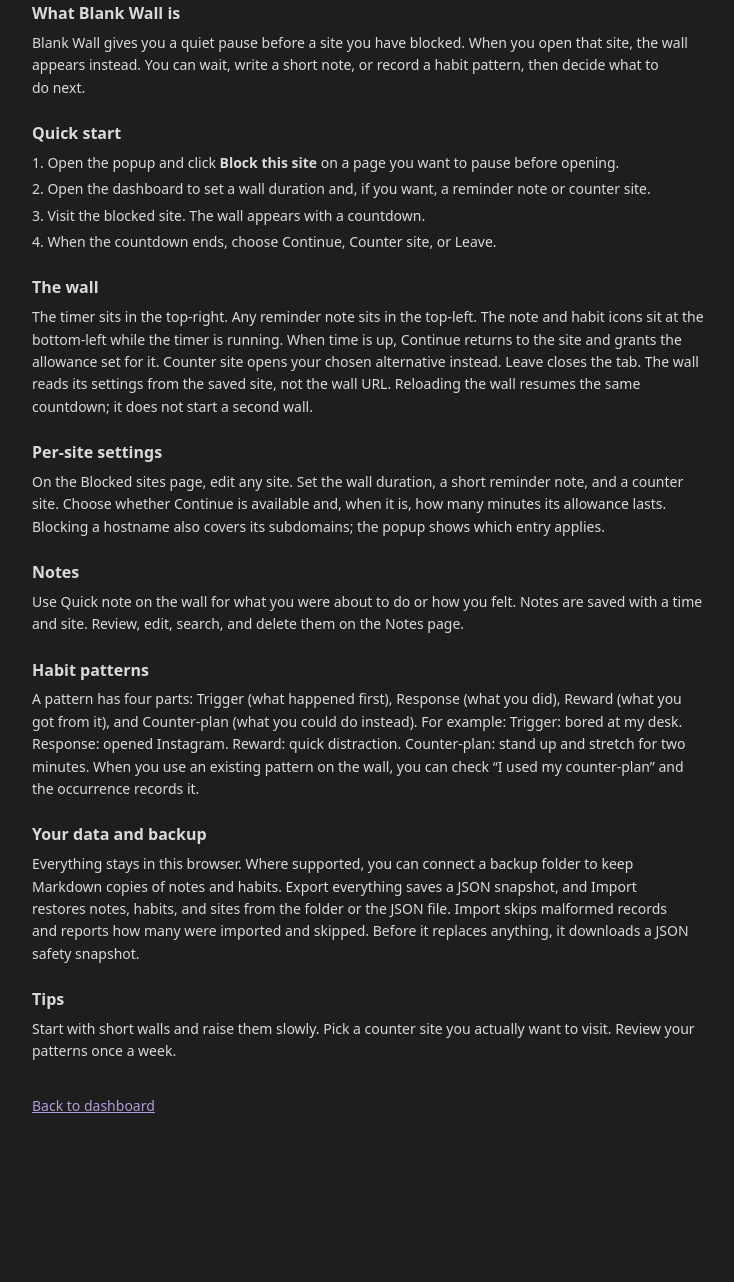
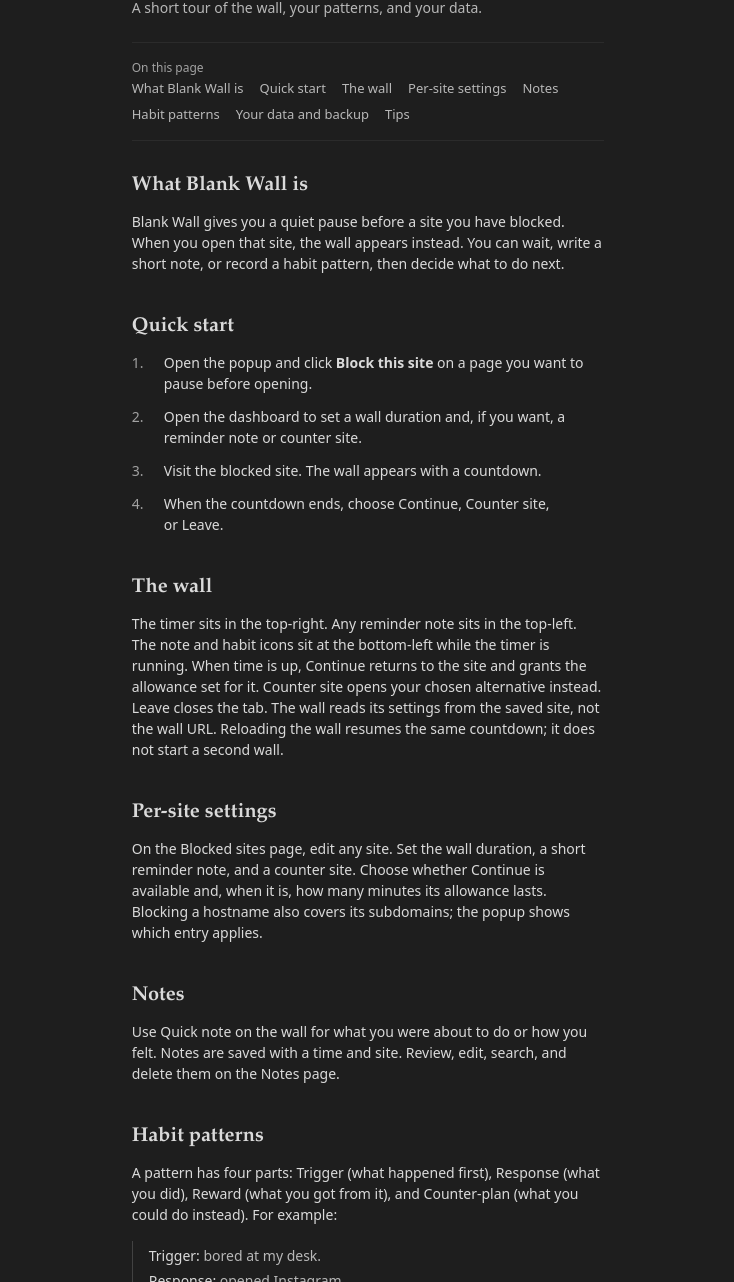
Before and after one commit to aviruproyneal/blank-wall, a browser extension: page extension/guide/guide.html in a window 1280 px wide. Shown: the part 71-1353 px from the top of the page, without its empty margins (272-1006 px from the left). Before the commit the page ends 1211 px from the top, so only its background shows below. Drawn offline with Linux system fonts and the light colour scheme.

Commit message:
style: redesign settings and guide

```diff
--- a/extension/guide/guide.css
+++ b/extension/guide/guide.css
@@ -1,43 +1,135 @@
 .guide {
-  max-width: var(--content-max);
+  max-width: var(--measure);
   margin: 0 auto;
-  padding: var(--page-padding);
+  padding: var(--space-7) var(--page-padding) var(--space-9);
+}
+
+.guide h1,
+.guide h2 {
+  font-family: var(--font-serif);
 }
 
 .guide h1 {
-  margin: 0 0 var(--space-6);
-  font-size: 1.25rem;
+  margin: 0;
+  font-size: var(--text-28);
+}
+
+.guide__intro {
+  max-width: var(--measure);
+  margin: var(--space-2) 0 0;
+  color: var(--text-muted);
+}
+
+.guide__contents {
+  margin-top: var(--space-6);
+  padding: var(--space-4) 0;
+  border-top: var(--border-width) solid var(--border-subtle);
+  border-bottom: var(--border-width) solid var(--border-subtle);
+}
+
+.guide__contents-title {
+  margin: 0;
+  color: var(--text-faint);
+  font-size: var(--text-12);
+  font-weight: var(--weight-medium);
+}
+
+.guide__contents ol {
+  display: flex;
+  flex-wrap: wrap;
+  gap: var(--space-1) var(--space-4);
+  margin: var(--space-2) 0 0;
+  padding: 0;
+  list-style: none;
+}
+
+.guide .guide__contents a {
+  color: var(--text-muted);
+  font-size: var(--text-13);
+  text-decoration: none;
+}
+
+.guide .guide__contents a:hover {
+  color: var(--accent);
+}
+
+.guide__article {
+  margin-top: var(--space-7);
 }
 
 .guide section {
-  margin: 0 0 var(--space-6);
+  margin: 0 0 var(--space-8);
 }
 
 .guide h2 {
-  margin: 0 0 var(--space-2);
-  font-size: 1rem;
+  margin: 0 0 var(--space-3);
+  font-size: var(--text-20);
 }
 
 .guide p,
 .guide ol {
   margin: 0;
-  line-height: 1.6;
+  line-height: var(--line-body);
 }
 
-.guide ol {
-  padding: 0;
-  list-style-position: inside;
+.guide p {
+  max-width: var(--measure);
 }
 
-.guide li + li {
+.guide__steps {
+  margin-top: var(--space-4);
+  padding: 0;
+  counter-reset: guide-step;
+  list-style: none;
+}
+
+.guide__steps li {
+  position: relative;
+  padding-left: var(--space-7);
+}
+
+.guide__steps li::before {
+  counter-increment: guide-step;
+  content: counter(guide-step) '.';
+  position: absolute;
+  left: 0;
+  color: var(--text-faint);
+  font-variant-numeric: tabular-nums;
+}
+
+.guide__steps li + li {
+  margin-top: var(--space-3);
+}
+
+.guide__example {
+  margin: var(--space-4) 0;
+  padding: var(--space-1) 0 var(--space-1) var(--space-4);
+  border-left: var(--border-width) solid var(--border-strong);
+  color: var(--text-muted);
+}
+
+.guide__example p + p {
   margin-top: var(--space-1);
+}
+
+.guide__example strong {
+  color: var(--text);
+  font-weight: var(--weight-medium);
 }
 
 .guide a {
   color: var(--accent);
 }
 
-.guide__back {
-  display: inline-block;
-  margin-top: var(--space-2);
+.guide .guide__back {
+  display: inline-flex;
+  align-items: center;
+  gap: var(--space-2);
+  margin-top: var(--space-7);
+  color: var(--text-muted);
+  text-decoration: none;
 }
+
+.guide .guide__back:hover {
+  color: var(--accent);
+}
--- a/extension/guide/guide.html
+++ b/extension/guide/guide.html
@@ -10,9 +10,27 @@
   </head>
   <body>
     <main class="guide">
+      <header class="guide__header">
         <h1>Guide</h1>
+        <p class="guide__intro">A short tour of the wall, your patterns, and your data.</p>
+      </header>
 
-      <section>
+      <nav class="guide__contents" aria-label="On this page">
+        <p class="guide__contents-title">On this page</p>
+        <ol>
+          <li><a href="#what-blank-wall-is">What Blank Wall is</a></li>
+          <li><a href="#quick-start">Quick start</a></li>
+          <li><a href="#the-wall">The wall</a></li>
+          <li><a href="#per-site-settings">Per-site settings</a></li>
+          <li><a href="#notes">Notes</a></li>
+          <li><a href="#habit-patterns">Habit patterns</a></li>
+          <li><a href="#data-and-backup">Your data and backup</a></li>
+          <li><a href="#tips">Tips</a></li>
+        </ol>
+      </nav>
+
+      <article class="guide__article">
+        <section id="what-blank-wall-is">
           <h2>What Blank Wall is</h2>
           <p>
             Blank Wall gives you a quiet pause before a site you have blocked. When you open
@@ -21,9 +39,9 @@
           </p>
         </section>
 
-      <section>
+        <section id="quick-start">
           <h2>Quick start</h2>
-        <ol>
+          <ol class="guide__steps">
             <li>Open the popup and click <strong>Block this site</strong> on a page you want to pause before opening.</li>
             <li>Open the dashboard to set a wall duration and, if you want, a reminder note or counter site.</li>
             <li>Visit the blocked site. The wall appears with a countdown.</li>
@@ -31,7 +49,7 @@
           </ol>
         </section>
 
-      <section>
+        <section id="the-wall">
           <h2>The wall</h2>
           <p>
             The timer sits in the top-right. Any reminder note sits in the top-left. The note
@@ -43,7 +61,7 @@
           </p>
         </section>
 
-      <section>
+        <section id="per-site-settings">
           <h2>Per-site settings</h2>
           <p>
             On the Blocked sites page, edit any site. Set the wall duration, a short reminder
@@ -53,7 +71,7 @@
           </p>
         </section>
 
-      <section>
+        <section id="notes">
           <h2>Notes</h2>
           <p>
             Use Quick note on the wall for what you were about to do or how you felt. Notes are
@@ -61,19 +79,26 @@
           </p>
         </section>
 
-      <section>
+        <section id="habit-patterns">
           <h2>Habit patterns</h2>
           <p>
             A pattern has four parts: Trigger (what happened first), Response (what you did),
             Reward (what you got from it), and Counter-plan (what you could do instead). For
-          example: Trigger: bored at my desk. Response: opened Instagram. Reward: quick
-          distraction. Counter-plan: stand up and stretch for two minutes. When you use an
-          existing pattern on the wall, you can check “I used my counter-plan” and the
-          occurrence records it.
+            example:
+          </p>
+          <div class="guide__example">
+            <p><strong>Trigger:</strong> bored at my desk.</p>
+            <p><strong>Response:</strong> opened Instagram.</p>
+            <p><strong>Reward:</strong> quick distraction.</p>
+            <p><strong>Counter-plan:</strong> stand up and stretch for two minutes.</p>
+          </div>
+          <p>
+            When you use an existing pattern on the wall, you can check “I used my counter-plan”
+            and the occurrence records it.
           </p>
         </section>
 
-      <section>
+        <section id="data-and-backup">
           <h2>Your data and backup</h2>
           <p>
             Everything stays in this browser. Where supported, you can connect a backup folder
@@ -84,15 +109,16 @@
           </p>
         </section>
 
-      <section>
+        <section id="tips">
           <h2>Tips</h2>
           <p>
             Start with short walls and raise them slowly. Pick a counter site you actually want
             to visit. Review your patterns once a week.
           </p>
         </section>
+      </article>
 
-      <a class="guide__back" href="../dashboard/dashboard.html">Back to dashboard</a>
+      <a class="guide__back" href="../dashboard/dashboard.html"><svg class="icon" aria-hidden="true"><use href="../shared/icons.svg#icon-back"></use></svg>Back to dashboard</a>
     </main>
   </body>
 </html>
```
Also changed, not shown: extension/dashboard/backup.js (+10 -7 lines), extension/dashboard/dashboard.css (+52 -24 lines), extension/dashboard/dashboard.html (+25 -10 lines), extension/dashboard/data-transfer.js (+6 -7 lines), extension/dashboard/settings.js (+5 -3 lines). Lines whose indentation alone changed are shown as unchanged.
